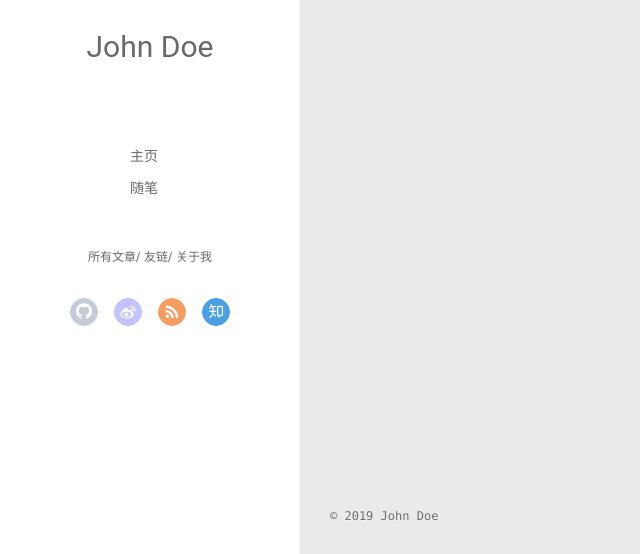
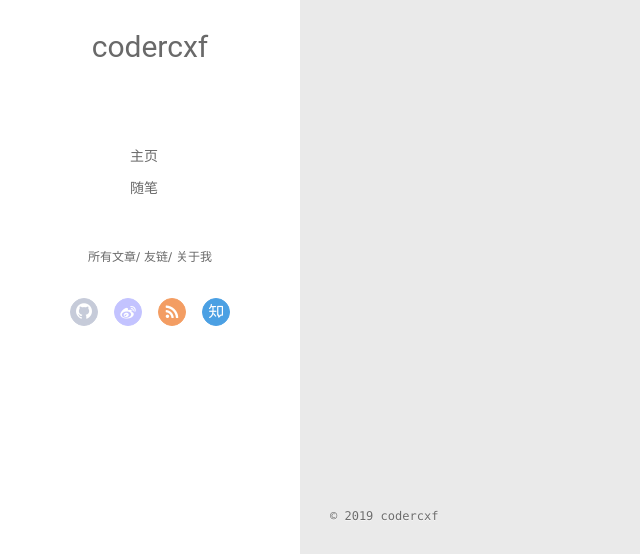
Before and after one commit to CoderCXF/CoderCXF.github.io, a plain HTML site: page archives/2019/12/index.html in a window 1280 px wide. Shown: the part 243-797 px from the top of the page, 0-640 px from the left. Drawn offline with Linux system fonts and the light colour scheme; no server answers.

Commit message:
Site updated: 2019-12-14 10:27:44

```diff
--- a/archives/2019/12/index.html
+++ b/archives/2019/12/index.html
@@ -8,12 +8,14 @@
   <link rel="dns-prefetch" href="http://yoursite.com">
   <title>Archives: 2019/12 | Hexo</title>
   <meta name="viewport" content="width=device-width, initial-scale=1, maximum-scale=1">
-  <meta property="og:type" content="website">
+  <meta name="description" content="welcome commuction">
+<meta property="og:type" content="website">
 <meta property="og:title" content="Hexo">
 <meta property="og:url" content="http:&#x2F;&#x2F;yoursite.com&#x2F;archives&#x2F;2019&#x2F;12&#x2F;index.html">
 <meta property="og:site_name" content="Hexo">
+<meta property="og:description" content="welcome commuction">
 <meta property="og:locale" content="en_US">
-<meta property="article:author" content="John Doe">
+<meta property="article:author" content="codercxf">
 <meta name="twitter:card" content="summary">
 
     <link rel="alternative" href="/atom.xml" title="Hexo" type="application/atom+xml">
@@ -46,7 +48,7 @@
 			<img src="" class="js-avatar">
 		</a>
 		<hgroup>
-		  <h1 class="header-author"><a href="/">John Doe</a></h1>
+		  <h1 class="header-author"><a href="/">codercxf</a></h1>
 		</hgroup>
 
 
@@ -104,7 +106,7 @@
 				<img src="" class="js-avatar">
 			</div>
 			<hgroup>
-			  <h1 class="header-author js-header-author">John Doe</h1>
+			  <h1 class="header-author js-header-author">codercxf</h1>
 			</hgroup>
 
 
@@ -229,7 +231,7 @@
   <div class="outer">
     <div id="footer-info">
     	<div class="footer-left">
-    		&copy; 2019 John Doe
+    		&copy; 2019 codercxf
     	</div>
       	<div class="footer-right">
       		<a href="http://hexo.io/" target="_blank">Hexo</a>  Theme <a href="https://github.com/litten/hexo-theme-yilia" target="_blank">Yilia</a> by Litten
```
Also changed, not shown: 2019/12/14/hello-world/index.html (+4 -4 lines), 2019/12/14/my-first-blog/index.html (+4 -4 lines), archives/2019/index.html (+7 -5 lines), archives/index.html (+7 -5 lines), index.html (+7 -5 lines).
